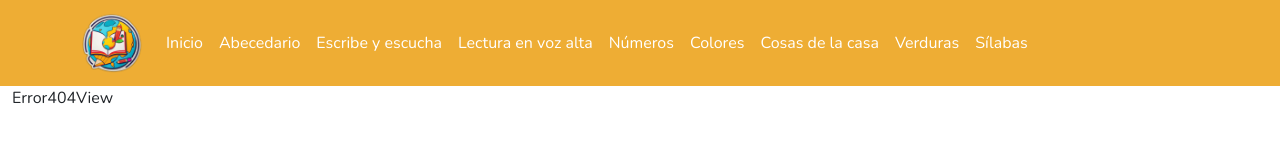
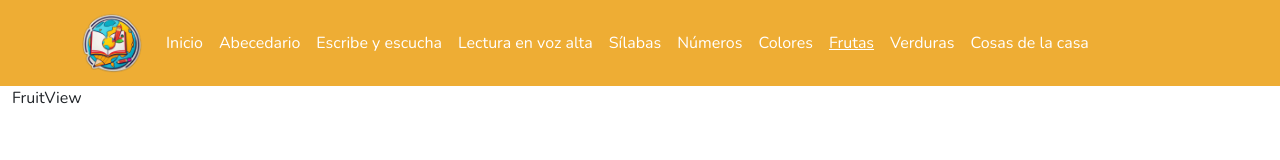
Before and after one commit to AnabelaGuillermo/aprenderDesdeCero, a React (Vite) app: page /Frutas in a window 1280 px wide. Shown: the top 160 px of the page. Built offline with nearby package versions, Linux system fonts and the light colour scheme.

Commit message:
Creo ruta a FruitView y reorganizo navegación.

```diff
--- a/src/components/Common/Header.jsx
+++ b/src/components/Common/Header.jsx
@@ -40,11 +40,12 @@ const Header = () => {
                 "/Abecedario",
                 "/Escribe y escucha",
                 "/Lectura en voz alta",
+                "/Sílabas",
                 "/Números",
                 "/Colores",
+                "/Frutas",
+                "/Verduras",
                 "/Cosas de la casa",
-                "/Verduras",
-                "/Sílabas",
               ].map((path, index) => (
                 <li className="nav-item" key={index}>
                   <NavLink
--- a/src/constants/routes.jsx
+++ b/src/constants/routes.jsx
@@ -10,6 +10,7 @@ import ColorsView from "../views/ColorsView";
 import HomeStuffView from "../views/HomeStuffView";
 import SyllablesView from "../views/SyllablesView";
 import VegetablesView from "../views/VegetablesView";
+import FruitView from "../views/FruitView";
 
 export const router = createBrowserRouter([
   {
@@ -53,6 +54,10 @@ export const router = createBrowserRouter([
         element: <VegetablesView />,
       },
       {
+        path: "Frutas",
+        element: <FruitView />,
+      },
+      {
         path: "*",
         element: <Error404View />,
       },
--- /dev/null
+++ b/src/views/FruitView.jsx
@@ -0,0 +1,9 @@
+import React from 'react'
+
+const FruitView = () => {
+  return (
+    <div>FruitView</div>
+  )
+}
+
+export default FruitView
```
